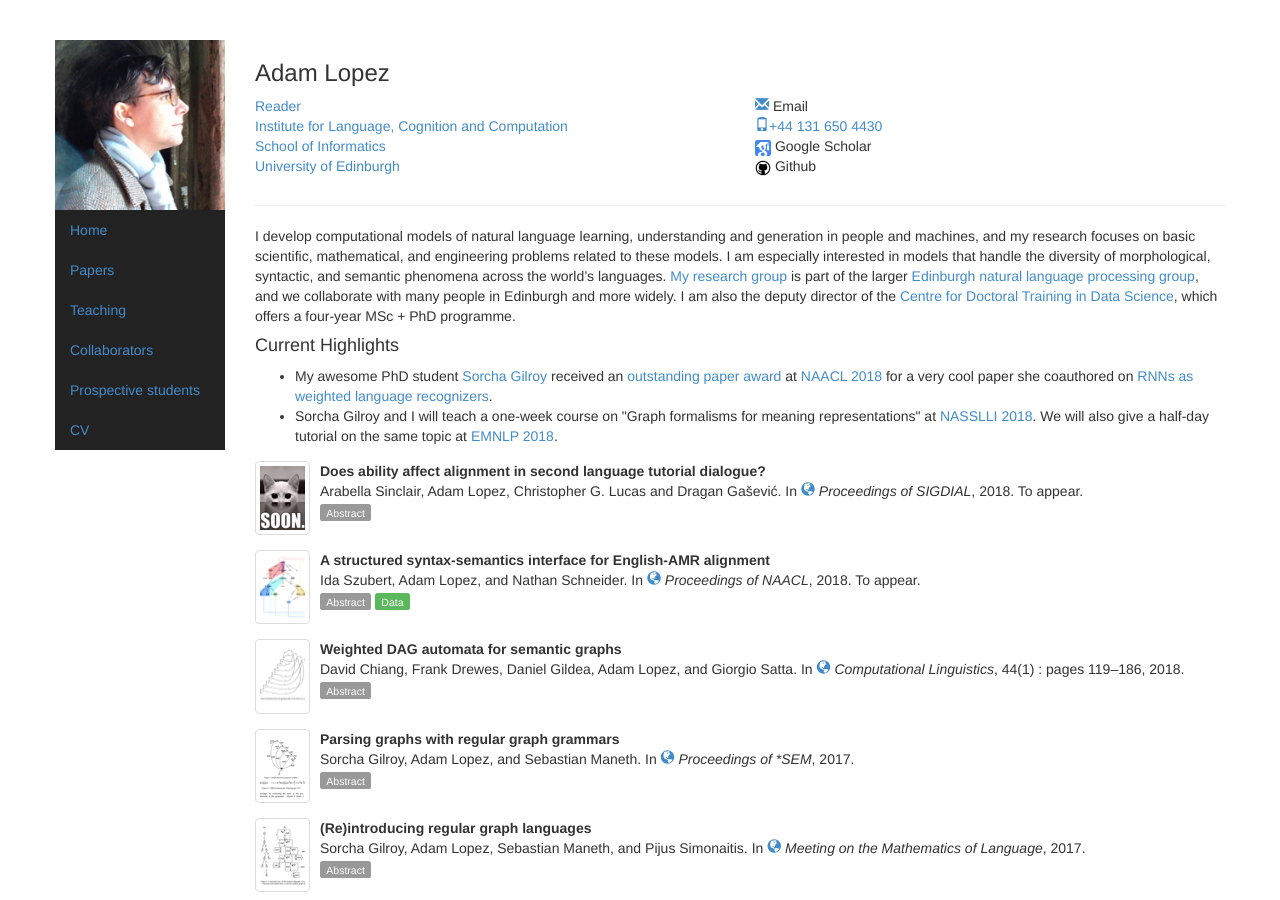
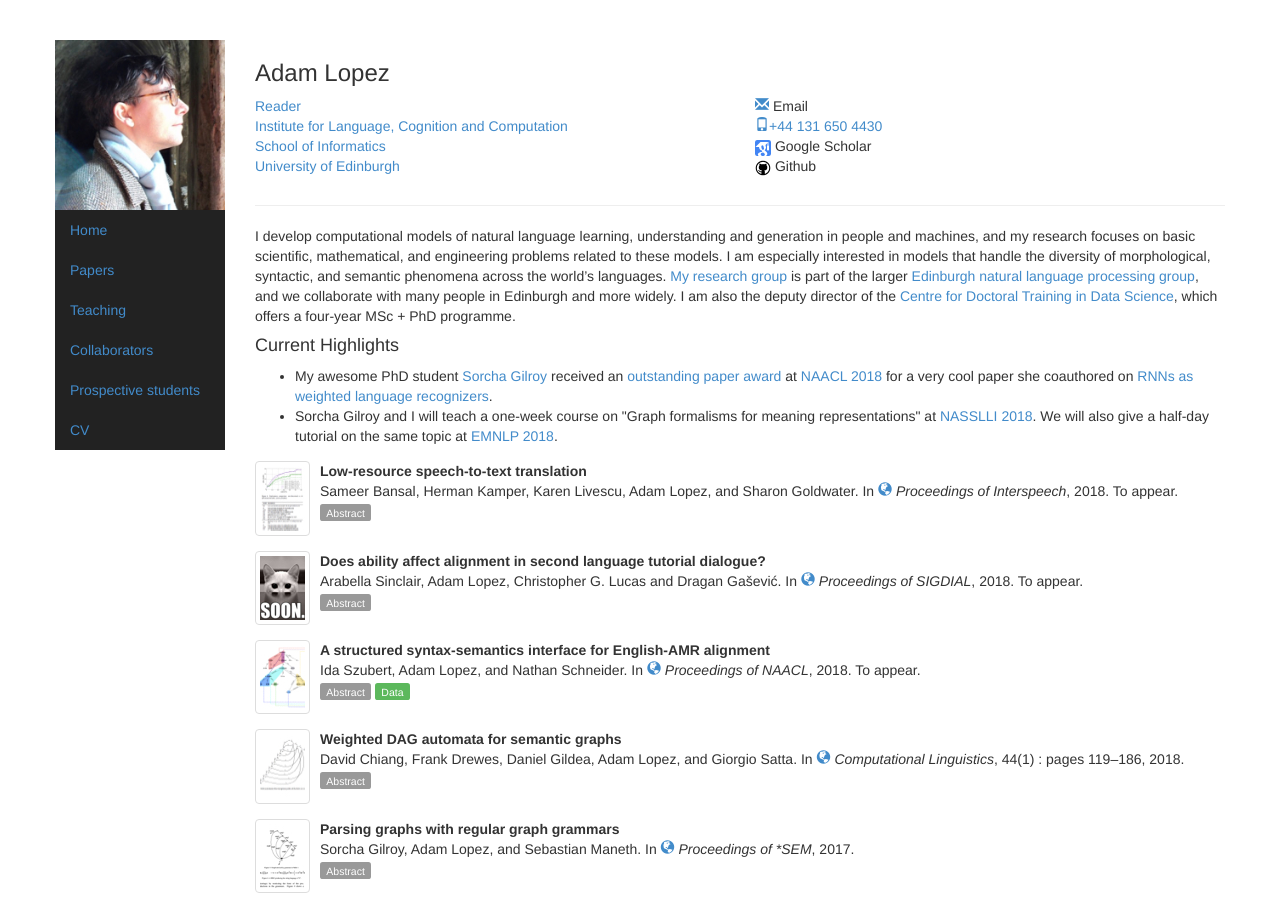
Before and after one commit to alopez/alopez.github.com, a Jekyll site: the page built from index.html, in a window 1280 px wide and 900 px high. Built offline with Jekyll 4.4.1, drawn with Linux system fonts in a browser that asks for light colours; some of the changed lines change nothing that is shown.

Commit message:
Add interspeech paper

```diff
--- a/_config.yml
+++ b/_config.yml
@@ -28,6 +28,38 @@ talks:
     url: http://www.cs.jhu.edu/~alopez/talks/saarland.pdf
     img: "saarland-talk.jpg"
 papers:
+  - layout: paper
+    year: 2018
+    paper-type: inproceedings
+    selected: yes
+    img: interspeech2018
+    title: "Low-resource speech-to-text translation"
+    authors: "Sameer Bansal, Herman Kamper, Karen Livescu, Adam Lopez, and Sharon Goldwater"
+    booktitle: Proceedings of Interspeech
+    booktitle-url: http://interspeech2018.org/
+    venue: conference
+    note: To appear.
+    doc-url: https://arxiv.org/abs/1803.09164
+    abstract: >
+      Speech-to-text translation has many potential applications for
+      low-resource languages, but the typical approach of cascading speech
+      recognition with machine translation is often impossible, since the
+      transcripts needed to train a speech recognizer are usually not
+      available for low-resource languages. Recent work has found that
+      neural encoder-decoder models can learn to directly translate foreign
+      speech in high-resource scenarios, without the need for intermediate
+      transcription. We investigate whether this approach also works in
+      settings where both data and computation are limited. To make the
+      approach efficient, we make several architectural changes, including
+      a change from character-level to word-level decoding. We find that
+      this choice yields crucial speed improvements that allow us to train
+      with fewer computational resources, yet still performs well on
+      frequent words. We explore models trained on between 20 and 160
+      hours of data, and find that although models trained on less data
+      have considerably lower BLEU scores, they can still predict words
+      with relatively high precision and recall---around 50% for a model
+      trained on 50 hours of data, versus around 60% for the full 160 hour
+      model. Thus, they may still be useful for some low-resource scenarios.
   - layout: paper
     year: 2018
     paper-type: inproceedings
```
Also changed, not shown: img/paper/interspeech2018.jpg (added).
